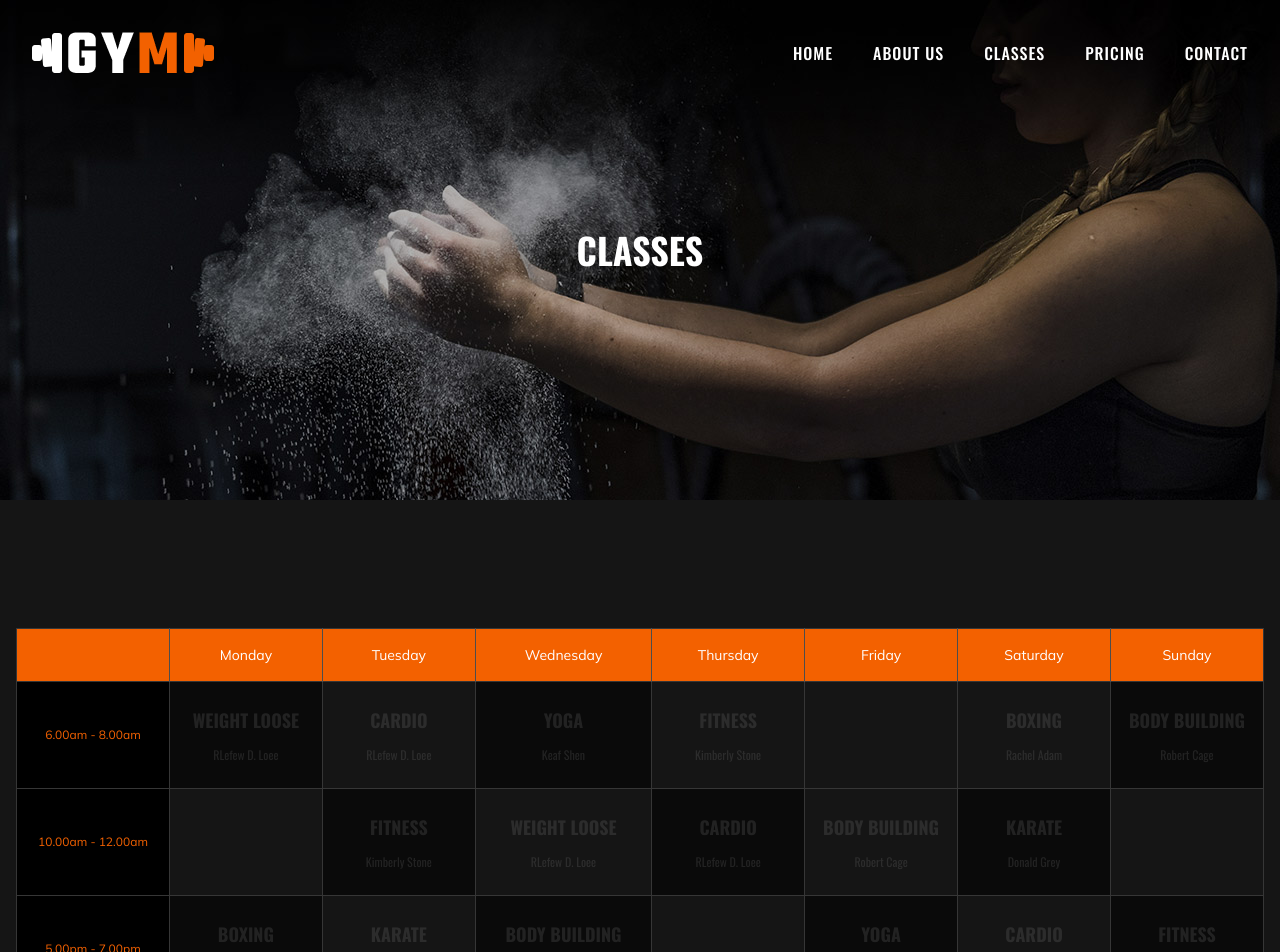
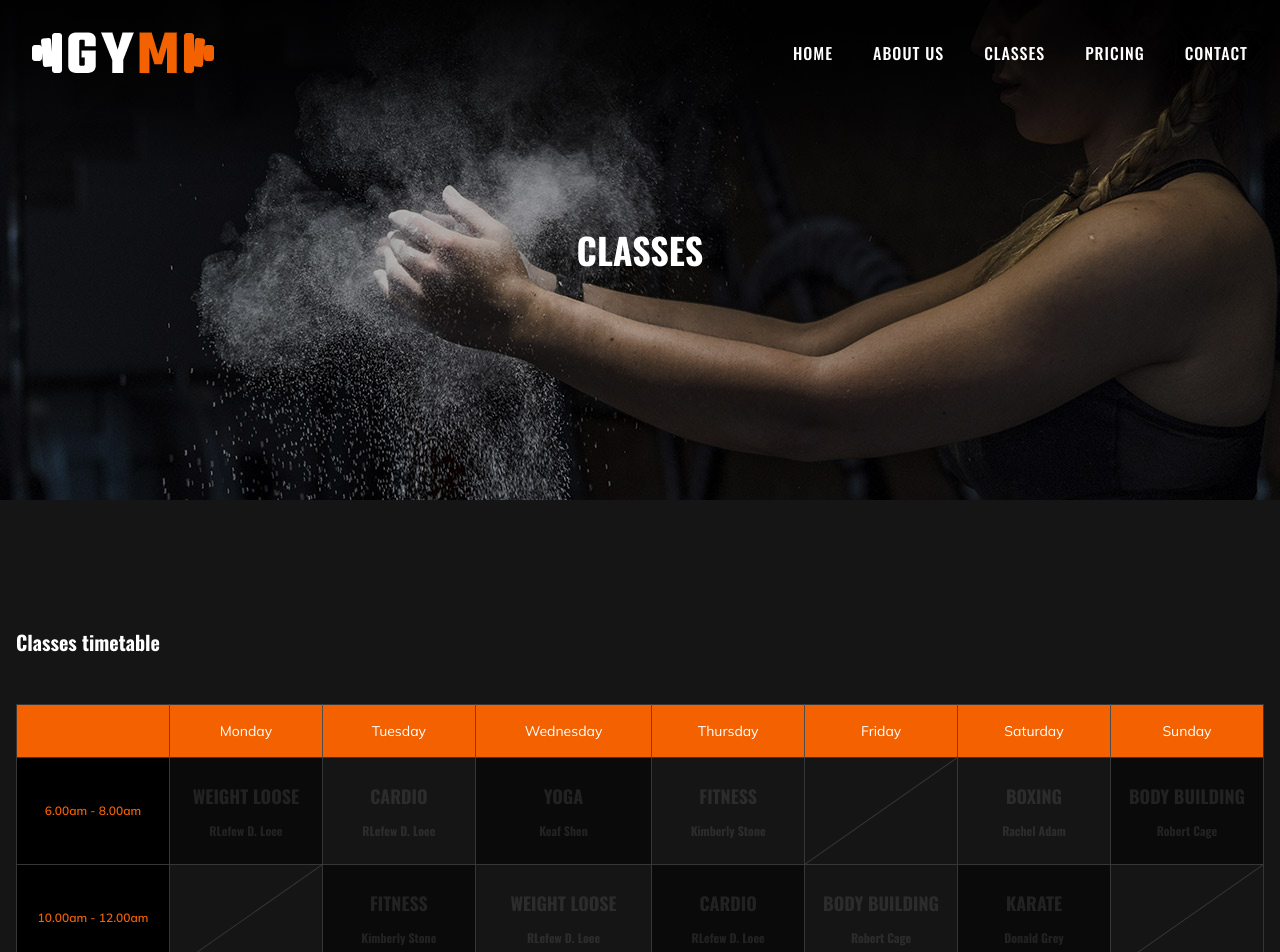
Before and after one commit to felipe-muner/podium-gym, a Next.js app: page /classes in a window 1280 px wide. Shown: the top 952 px of the page. Built offline with nearby package versions, Linux system fonts and the light colour scheme.

Commit message:
feat: final version timetable

```diff
--- a/components/Timetable/Timetable.tsx
+++ b/components/Timetable/Timetable.tsx
@@ -54,7 +54,8 @@ const Timetable = () => {
   ];
 
   return (
-    <section className="overflow-x-auto bg-brand-background-2 lg:p-4 lg:container lg:mx-auto my-28">
+    <section className="overflow-x-auto bg-brand-background-2 lg:p-4 lg:container lg:mx-auto my-28 flex flex-col gap-12 text-white text-xl font-semibold">
+      <p >Classes timetable</p>
       <table className="min-w-full table-fixed border-collapse border border-[#363636] text-center">
         <thead>
           <tr className="bg-brand-orange font-mulish">
@@ -94,7 +95,7 @@ const Timetable = () => {
                 <td
                   key={dayIndex}
                   className={cn(
-                    'border border-[#363636] py-6 w-24 h-24 text-sm',
+                    'border border-[#363636] py-6 w-24 h-24 text-sm relative',
                     {
                       'bg-brand-background-1': day.type === 'dark',
                       'bg-brand-background-2': day.type !== 'dark',
@@ -106,11 +107,13 @@ const Timetable = () => {
                       <h5 className="mb-[10px] text-lg font-semibold uppercase text-white text-opacity-10 group-hover:text-opacity-100 transition">
                         {day.name}
                       </h5>
-                      <span className="text-xs text-white text-opacity-10 group-hover:text-opacity-100 transition">
+                      <span className="text-xs text-white text-opacity-10 group-hover:text-brand-gray-medium transition">
                         {day.instructor}
                       </span>
                     </div>
-                  ) : null}
+                  ) : (
+                    <div className="absolute left-1/2 top-1/2 -translate-x-1/2 -translate-y-1/2 rotate-[-35deg] w-[188px] h-[1px] bg-[#363636]"></div>
+                  )}
                 </td>
               ))}
             </tr>
```
